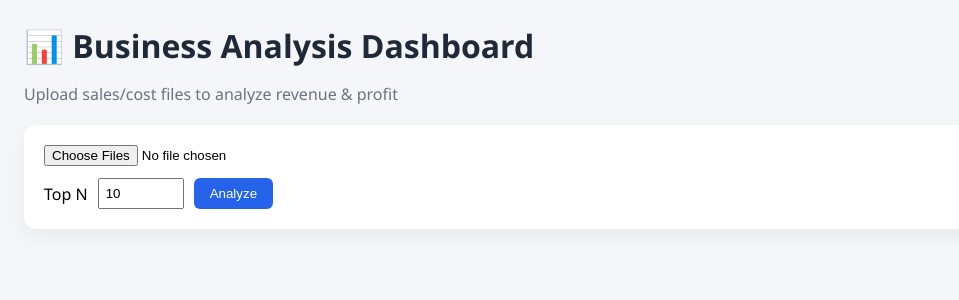
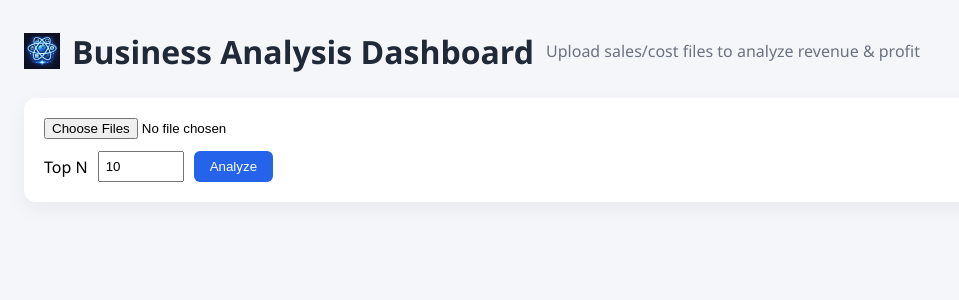
Before and after one commit to MadhumithaPadiripaty/Know-You, a React (Create React App) app in the folder frontend/: page / in a window 1280 px wide. Shown: the top 300 px of the page, without its empty margins (0-959 px from the left). Built offline with nearby package versions, Linux system fonts and the light colour scheme.

Commit message:
logo add in dashboard

```diff
--- a/frontend/src/App.css
+++ b/frontend/src/App.css
@@ -21,6 +21,16 @@ body {
 
 .header p {
   color: #6b7280;
+}
+.header {
+  display: flex;
+  align-items: center;
+  gap: 12px;
+}
+
+.logo {
+  height: 36px;   /* perfect for heading */
+  width: auto;
 }
 
 .card {
--- a/frontend/src/pages/Dashboard.jsx
+++ b/frontend/src/pages/Dashboard.jsx
@@ -22,6 +22,7 @@ export default function Dashboard() {
     setLoading(true);
     try {
       const response = await axios.post(
+
         "https://know-you-m73y.onrender.com/analyze",
         formData,
         { headers: { "Content-Type": "multipart/form-data" } }
@@ -38,7 +39,8 @@ export default function Dashboard() {
   return (
     <div className="dashboard">
       <header className="header">
-        <h1>📊 Business Analysis Dashboard</h1>
+        <img src="/logo.png" alt="Know Your Pay" class="logo" />
+        <h1>Business Analysis Dashboard</h1>
         <p>Upload sales/cost files to analyze revenue & profit</p>
       </header>
 
```
